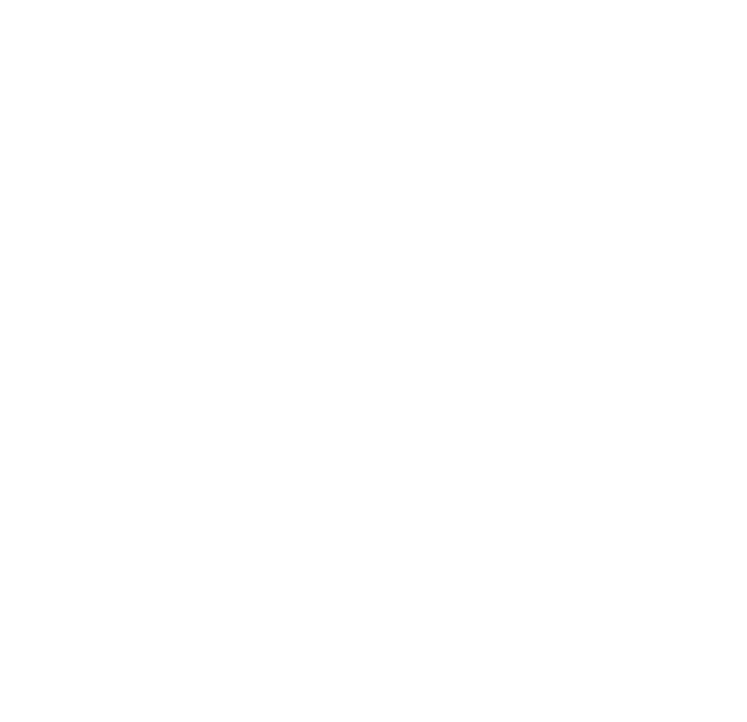
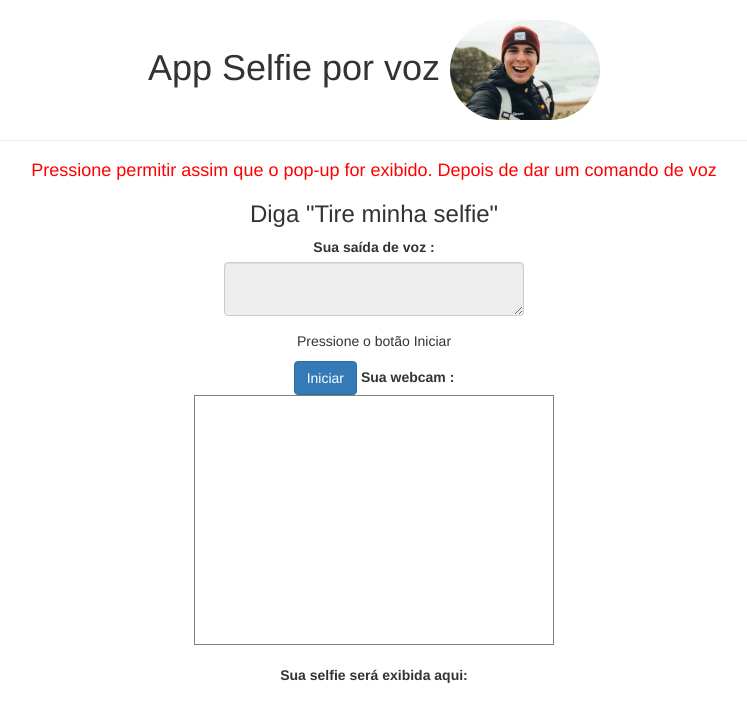
Before and after one commit to MiguelFAB/minhaSelfie, a plain HTML site: page index.html in a window 1280 px wide. Shown: the whole page, without its empty margins (266-1013 px from the left). Drawn offline with nearby package versions, Linux system fonts and the light colour scheme; a script that the page names is missing.

Commit message:
Update index.html

```diff
--- a/index.html
+++ b/index.html
@@ -5,7 +5,7 @@
 <link rel="stylesheet" href="https://maxcdn.bootstrapcdn.com/bootstrap/3.4.0/css/bootstrap.min.css">
 <script src="https://ajax.googleapis.com/ajax/libs/jquery/3.4.1/jquery.min.js"></script>
 <script src="https://maxcdn.bootstrapcdn.com/bootstrap/3.4.0/js/bootstrap.min.js"></script>
-<script src="https://cdnjs.cloudflare.com/ajax/libs/webcamjs/1.0.26/webcam.js"></scrtipt>
+<script src="https://cdnjs.cloudflare.com/ajax/libs/webcamjs/1.0.26/webcam.js"></script>
 
 <link href="style.css" rel="stylesheet">
 
```
